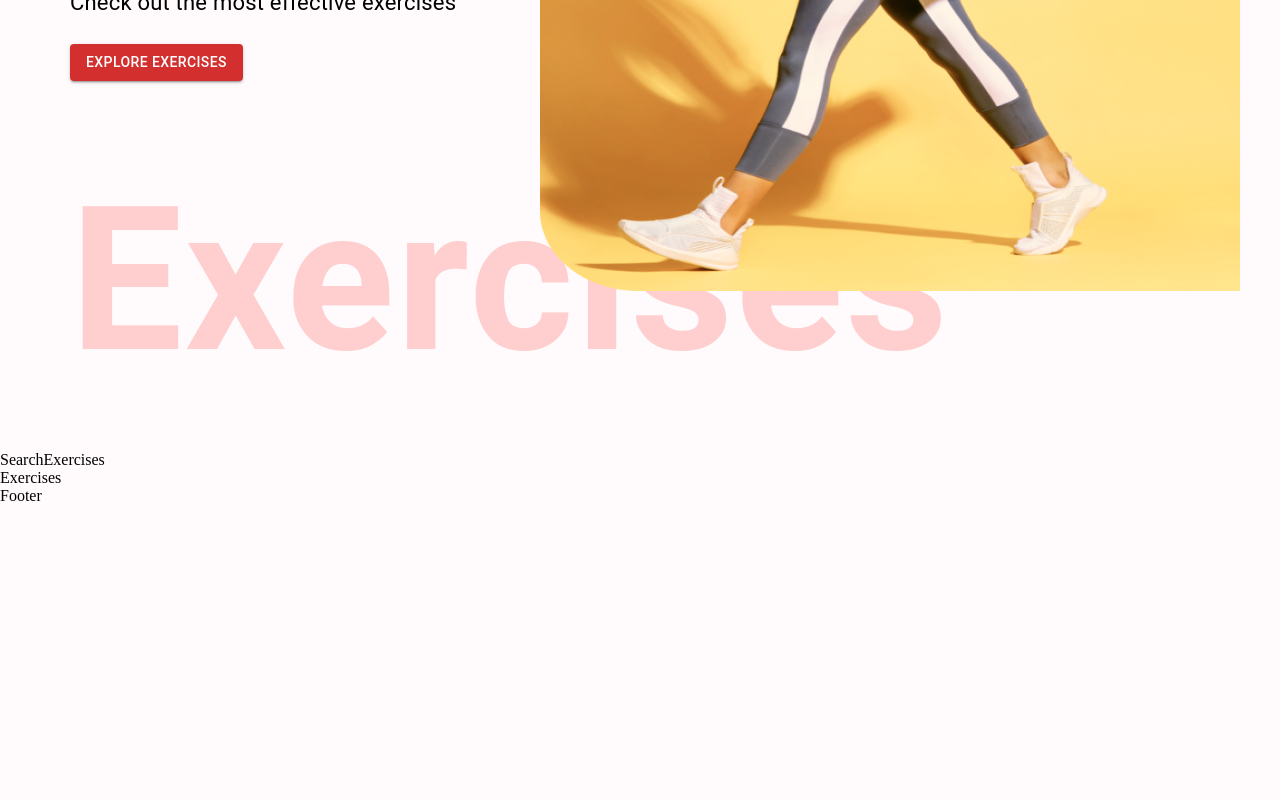
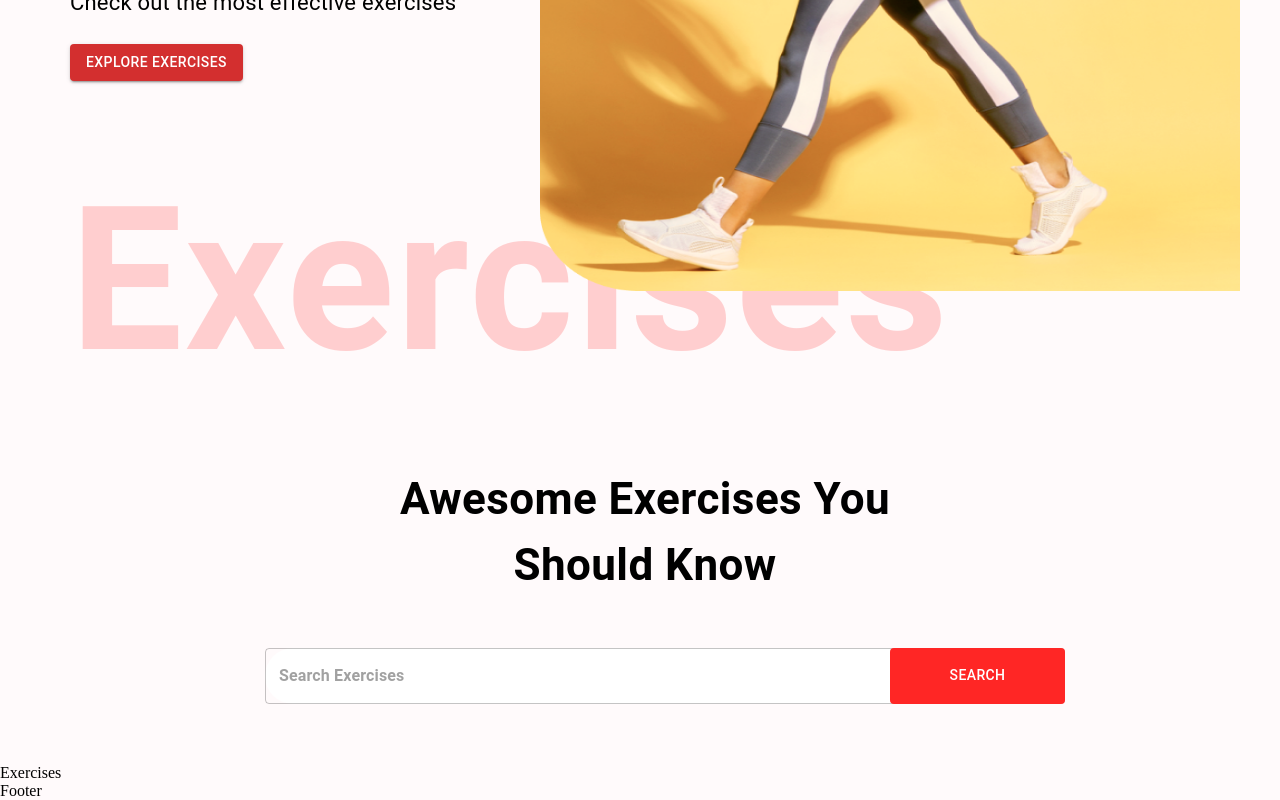
Before and after one commit to AbdulRazzak6478/react-exercises-app, a React (Create React App) app: page / in a window 1280 px wide. Shown: the part 455-1255 px from the top of the page. Before the commit the page ends 960 px from the top, so only its background shows below. Built offline with nearby package versions, Linux system fonts and the light colour scheme.

Commit message:
added searchExercises component

```diff
--- a/src/components/SearchExercises.jsx
+++ b/src/components/SearchExercises.jsx
@@ -1,9 +1,56 @@
-import React from 'react'
+import React, { useState, useEffect } from "react";
+import { Box, Button, Stack, TextField, Typography } from "@mui/material";
 
 const SearchExercises = () => {
+  const[search,setSearch]=useState('');
+
+  const handleSearch=async()=>{
+    if(search){
+      // const exercisesData=await fetchData
+    }
+  }
   return (
-    <div>SearchExercises</div>
-  )
-}
+    <Stack alignItems={"center"} justifyContent={"center"} p="10px" ml="10px">
+      <Typography
+        fontWeight={700}
+        sx={{ fontSize: { lg: "44px", xs: "30px" } }}
+        mt="5px"
+        textAlign={"center"}
+      >
+        Awesome Exercises You <br /> Should Know
+      </Typography>
+      <Box position="relative" my="50px" justifyContent={"center"} ml="40px">
+        <TextField
+          sx={{
+            input: { fontWeight: "700", border: "none", borderRadius: "4px" },
+            width: { lg: "800px", xs: "350px" },
+            backgroundColor: "#fff",
+            borderRadius: "40px",
+          }}
+          m="10px"
+          height="76px"
+          value={search}
+          onChange={(e) => setSearch(e.target.value.toLowerCase())}
+          placeholder="Search Exercises"
+          type="text"
+        />
+        <Button
+          className="search-btn"
+          sx={{
+            bgcolor: "#FF2625",
+            color: "#fff",
+            width: { lg: "175px", sx: "14px" },
+            height: "56px",
+            position: "absolute",
+            right: "0",
+          }}
+          onClick={handleSearch}
+        >
+          Search
+        </Button>
+      </Box>
+    </Stack>
+  );
+};
 
-export default SearchExercises
+export default SearchExercises;
```
Also changed, not shown: src/utils/fetchData.jsx (added, +7 -0 lines).
